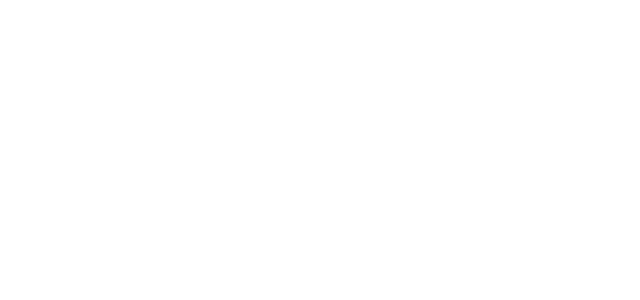
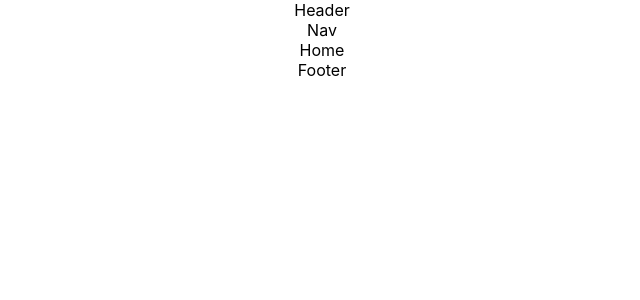
Before and after one commit to CodecoolGlobal/Online-Schedule, a React (Create React App) app in the folder CodecoolAdvanced/wwwroot/: page / in a window 1280 px wide. Shown: the top 300 px of the page, without its empty margins (318-958 px from the left). Built offline with nearby package versions, Linux system fonts and the light colour scheme.

Commit message:
create basic app js with basic rooting

```diff
--- a/CodecoolAdvanced/wwwroot/src/App.js
+++ b/CodecoolAdvanced/wwwroot/src/App.js
@@ -1,11 +1,24 @@
+import About from "./About";
+import Missing from "./Missing";
+import Layout from "./Layout";
+import Teams from "./Teams";
+import Home from "./Home";
+import "./App.css";
+import { Route, Routes } from "react-router-dom";
 
-import './App.css';
 
 function App() {
   return (
-    <div className="App">
-
-    </div>
+    <Routes>
+      <Route path="/" element={<Layout />}>
+        <Route index element={<Home />} />
+        <Route path="teams">
+          <Route index element={<Teams />} />
+        </Route>
+        <Route path="about" element={<About />} />
+        <Route path="*" element={<Missing />} />
+      </Route>
+    </Routes>
   );
 }
 
```
